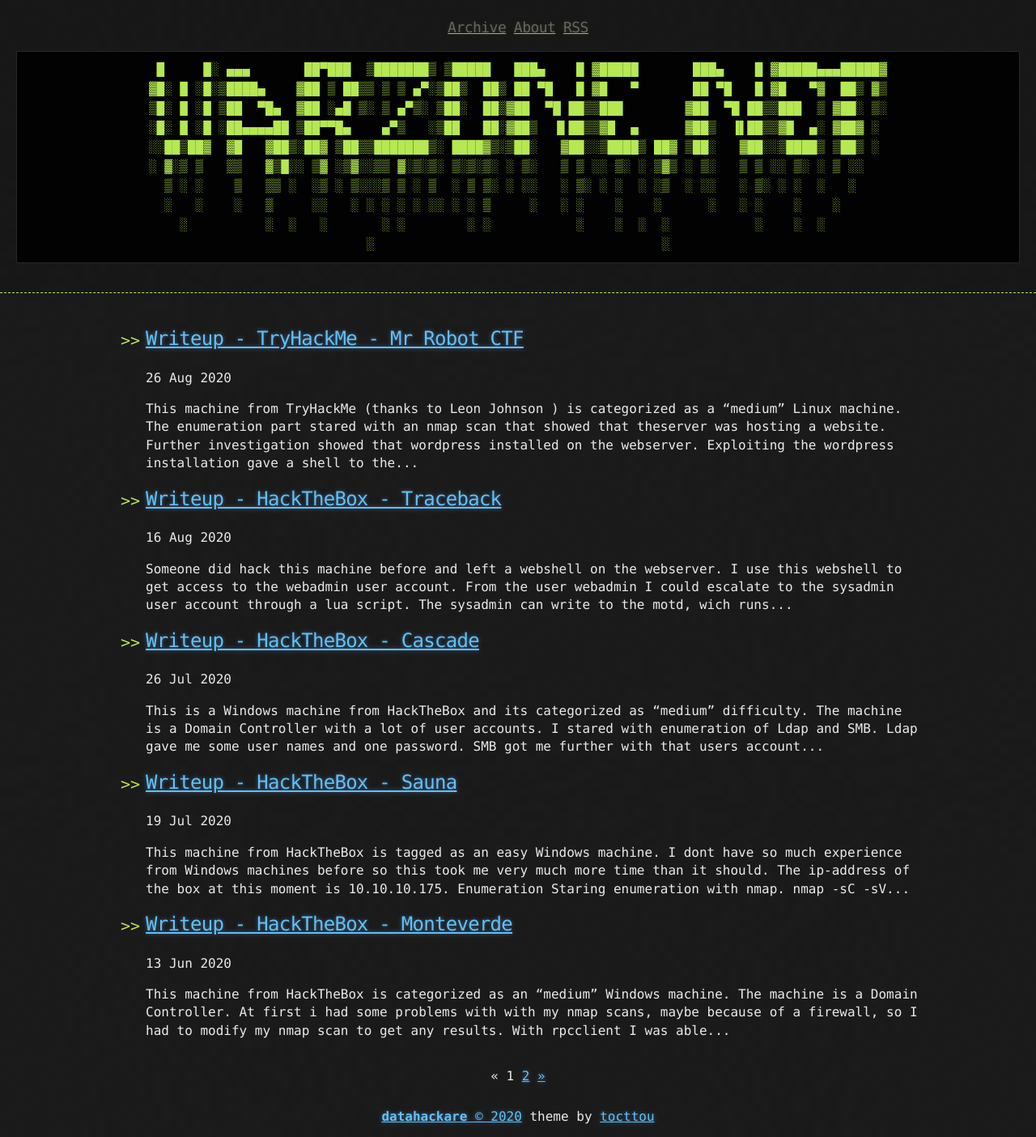
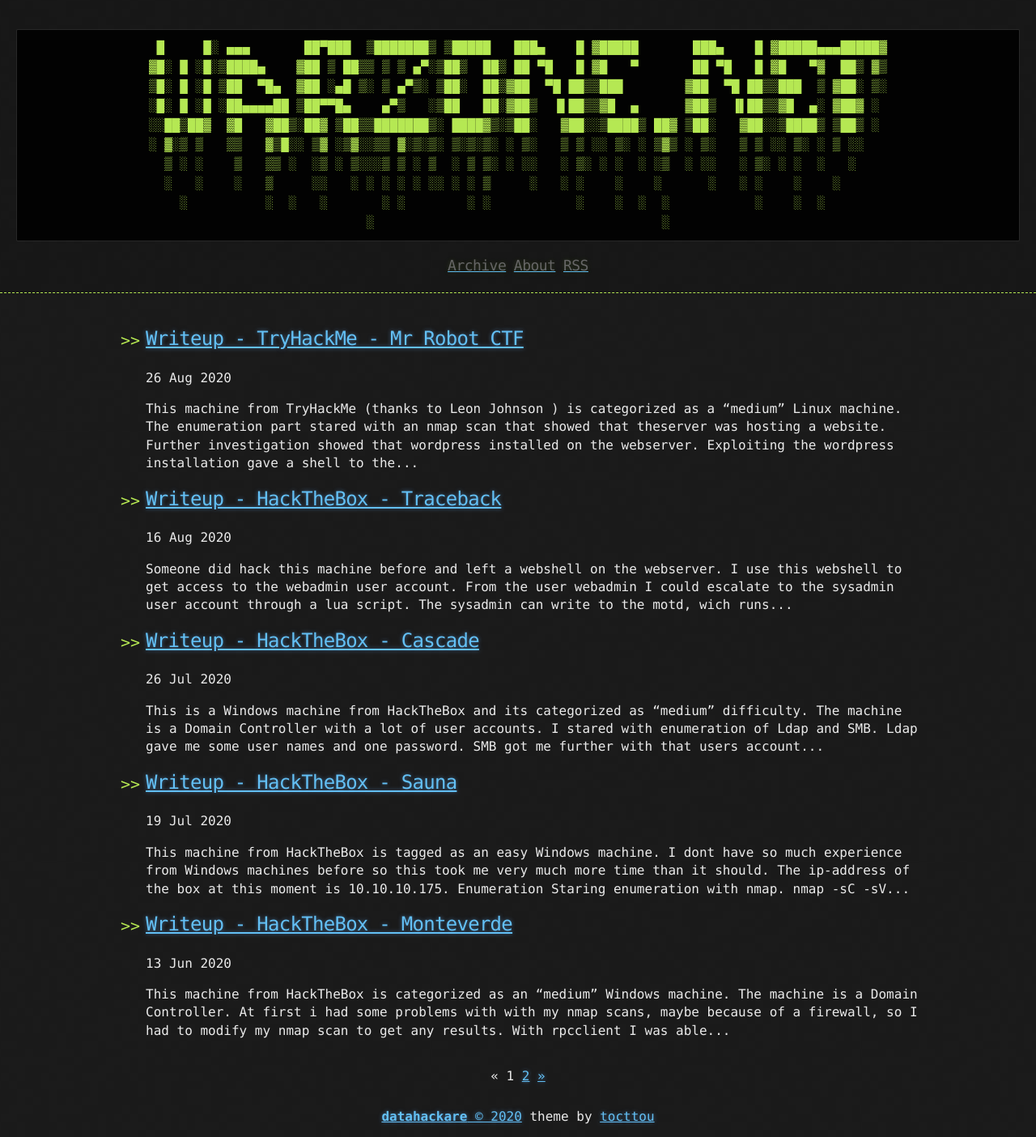
Before and after one commit to datahackare/warz0ne, a Jekyll site: the page built from index.html, in a window 1280 px wide. Shown: the whole page at 81% size. Built offline with Jekyll 4.4.1, drawn with Linux system fonts in a browser that asks for light colours; the list of posts is cut into pages by our own code.

Commit message:
Update header.html

```diff
--- a/_includes/header.html
+++ b/_includes/header.html
@@ -2,11 +2,11 @@
   <div>
     <!--- <a href="{{ "/" | prepend: site.baseurl | replace: '//', '/' }}">
     {% assign owner_first_name = site.owner | split: " " %}
-    <h1>{{ owner_first_name[0] | downcase }}@warz0ne:~$</h1> -->
-    </a>
+    <h1>{{ owner_first_name[0] | downcase }}@warz0ne:~$</h1>
+    </a> -->
 
     <div class="header-links">
-      {% include links.html %}
+
      <pre>
  █     █░ ▄▄▄       ██▀███  ▒███████▒ ▒█████   ███▄    █ ▓█████       ███▄    █ ▓█████▄▄▄█████▓
 ▓█░ █ ░█░▒████▄    ▓██ ▒ ██▒▒ ▒ ▒ ▄▀░▒██▒  ██▒ ██ ▀█   █ ▓█   ▀       ██ ▀█   █ ▓█   ▀▓  ██▒ ▓▒
@@ -19,6 +19,7 @@
     ░          ░  ░   ░       ░ ░        ░ ░           ░    ░  ░  ░           ░    ░  ░
                             ░                                     ░
 </pre>
+      {% include links.html %}
     </div>
   </div>
 </header>
```
